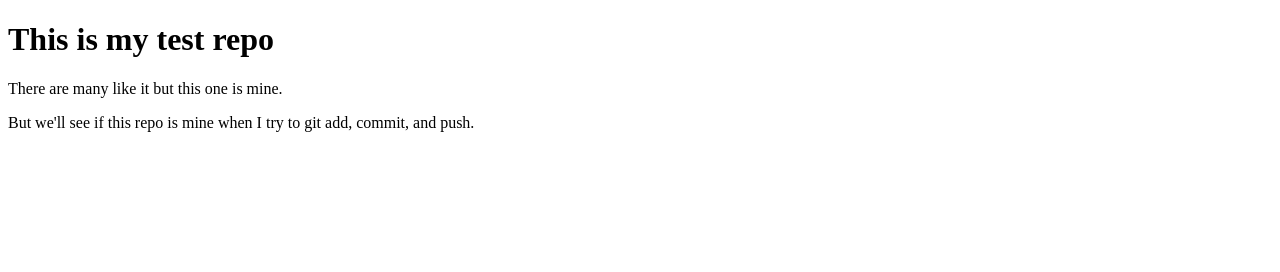
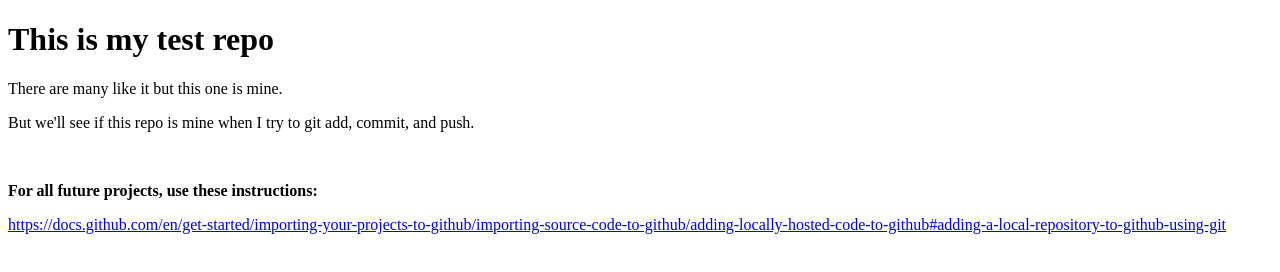
Before and after one commit to AndrewSRea/Test_Repo_2, a plain HTML site: page index.html in a window 1280 px wide. Drawn offline with Linux system fonts and the light colour scheme.

Commit message:
Link to adding existing repos to GitHub

```diff
--- a/index.html
+++ b/index.html
@@ -10,5 +10,11 @@
         <h1>This is my test repo</h1>
         <p>There are many like it but this one is mine.</p>
         <p>But we'll see if this repo is mine when I try to git add, commit, and push.</p>
+        <br>
+        <p><strong>For all future projects, use these instructions:</strong></p>
+        <a
+            href="https://docs.github.com/en/get-started/importing-your-projects-to-github/importing-source-code-to-github/adding-locally-hosted-code-to-github#adding-a-local-repository-to-github-using-git">
+            https://docs.github.com/en/get-started/importing-your-projects-to-github/importing-source-code-to-github/adding-locally-hosted-code-to-github#adding-a-local-repository-to-github-using-git
+        </a>
     </body>
 </html>
```
